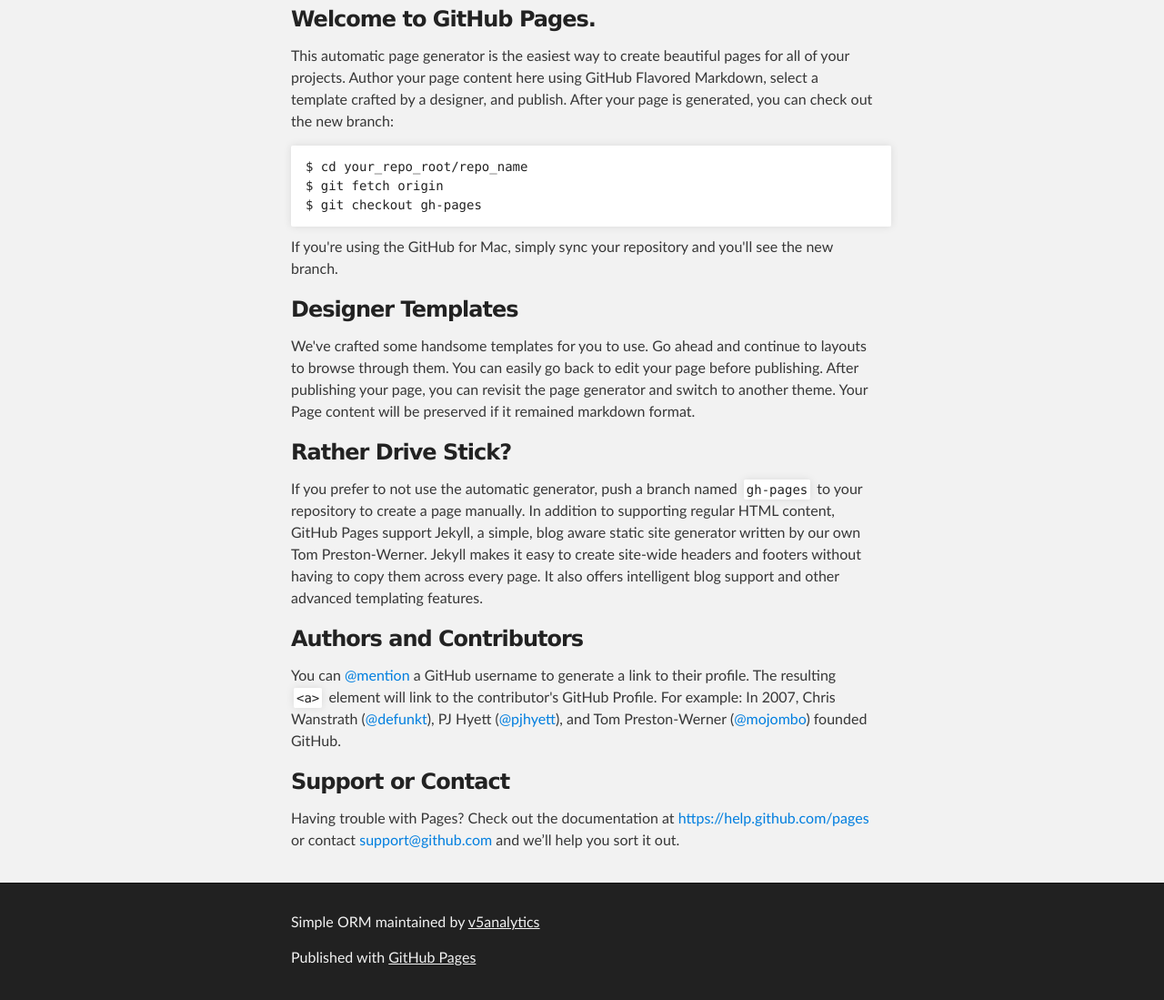
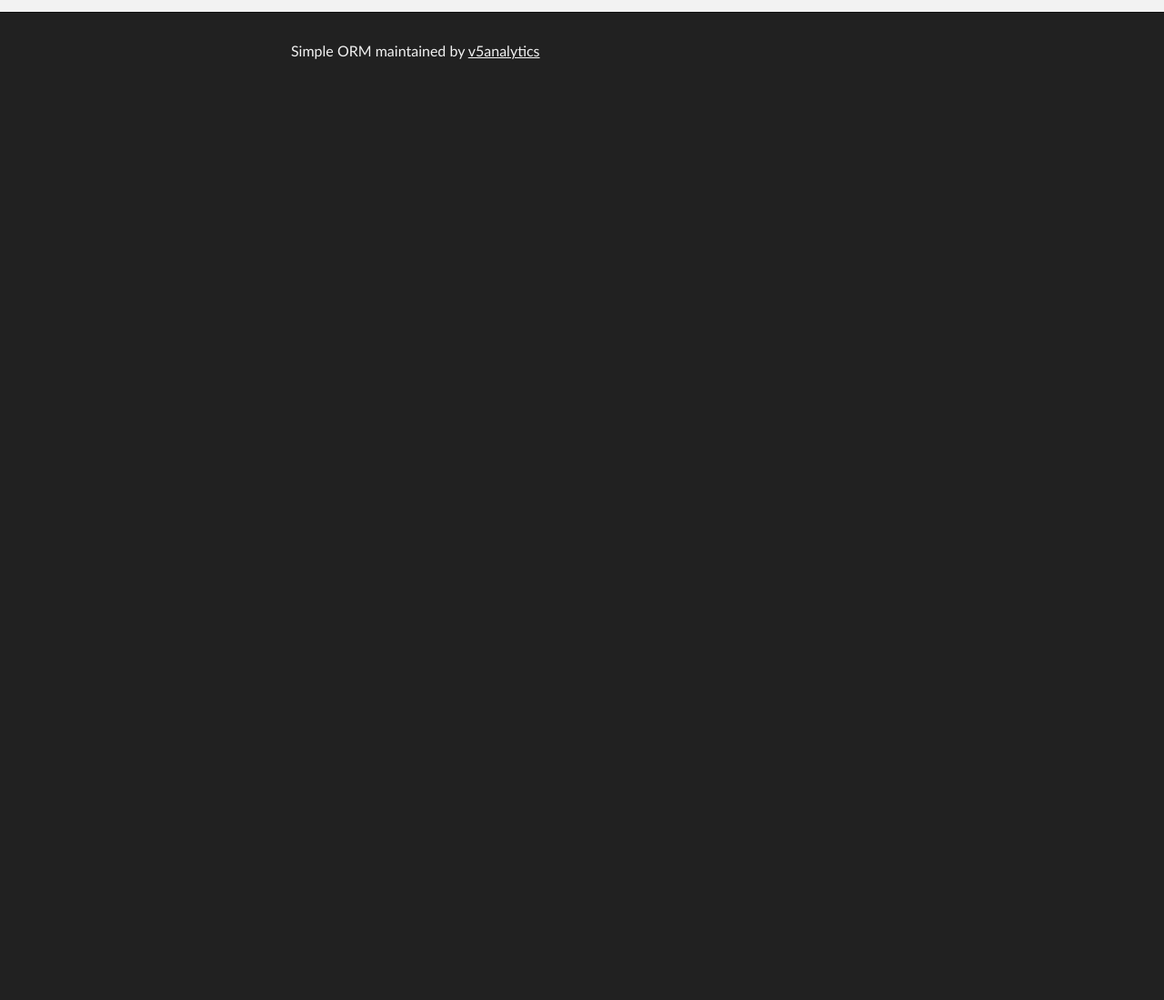
Before and after one commit to visallo/simple-orm, a plain HTML site: page index.html in a window 1280 px wide. Shown: the part 221-1320 px from the top of the page at 91% size. After the commit the page ends 800 px from the top, so only its background shows below. Drawn offline with Linux system fonts and the light colour scheme.

Commit message:
update index

```diff
--- a/index.html
+++ b/index.html
@@ -1,18 +1,13 @@
 <!DOCTYPE html>
 <html>
-
   <head>
     <meta charset='utf-8'>
     <meta http-equiv="X-UA-Compatible" content="chrome=1">
     <meta name="description" content="Simple ORM : ">
-
     <link rel="stylesheet" type="text/css" media="screen" href="stylesheets/stylesheet.css">
-
     <title>SimpleORM</title>
   </head>
-
   <body>
-
     <!-- HEADER -->
     <div id="header_wrap" class="outer">
         <header class="inner">
@@ -31,37 +26,7 @@
     <!-- MAIN CONTENT -->
     <div id="main_content_wrap" class="outer">
       <section id="main_content" class="inner">
-        <h3>
-<a id="welcome-to-github-pages" class="anchor" href="#welcome-to-github-pages" aria-hidden="true"><span class="octicon octicon-link"></span></a>Welcome to GitHub Pages.</h3>
 
-<p>This automatic page generator is the easiest way to create beautiful pages for all of your projects. Author your page content here using GitHub Flavored Markdown, select a template crafted by a designer, and publish. After your page is generated, you can check out the new branch:</p>
-
-<pre><code>$ cd your_repo_root/repo_name
-$ git fetch origin
-$ git checkout gh-pages
-</code></pre>
-
-<p>If you're using the GitHub for Mac, simply sync your repository and you'll see the new branch.</p>
-
-<h3>
-<a id="designer-templates" class="anchor" href="#designer-templates" aria-hidden="true"><span class="octicon octicon-link"></span></a>Designer Templates</h3>
-
-<p>We've crafted some handsome templates for you to use. Go ahead and continue to layouts to browse through them. You can easily go back to edit your page before publishing. After publishing your page, you can revisit the page generator and switch to another theme. Your Page content will be preserved if it remained markdown format.</p>
-
-<h3>
-<a id="rather-drive-stick" class="anchor" href="#rather-drive-stick" aria-hidden="true"><span class="octicon octicon-link"></span></a>Rather Drive Stick?</h3>
-
-<p>If you prefer to not use the automatic generator, push a branch named <code>gh-pages</code> to your repository to create a page manually. In addition to supporting regular HTML content, GitHub Pages support Jekyll, a simple, blog aware static site generator written by our own Tom Preston-Werner. Jekyll makes it easy to create site-wide headers and footers without having to copy them across every page. It also offers intelligent blog support and other advanced templating features.</p>
-
-<h3>
-<a id="authors-and-contributors" class="anchor" href="#authors-and-contributors" aria-hidden="true"><span class="octicon octicon-link"></span></a>Authors and Contributors</h3>
-
-<p>You can <a href="https://github.com/blog/821" class="user-mention">@mention</a> a GitHub username to generate a link to their profile. The resulting <code>&lt;a&gt;</code> element will link to the contributor's GitHub Profile. For example: In 2007, Chris Wanstrath (<a href="https://github.com/defunkt" class="user-mention">@defunkt</a>), PJ Hyett (<a href="https://github.com/pjhyett" class="user-mention">@pjhyett</a>), and Tom Preston-Werner (<a href="https://github.com/mojombo" class="user-mention">@mojombo</a>) founded GitHub.</p>
-
-<h3>
-<a id="support-or-contact" class="anchor" href="#support-or-contact" aria-hidden="true"><span class="octicon octicon-link"></span></a>Support or Contact</h3>
-
-<p>Having trouble with Pages? Check out the documentation at <a href="https://help.github.com/pages">https://help.github.com/pages</a> or contact <a href="mailto:support@github.com">support@github.com</a> and we’ll help you sort it out.</p>
       </section>
     </div>
 
@@ -69,11 +34,7 @@ $ git checkout gh-pages
     <div id="footer_wrap" class="outer">
       <footer class="inner">
         <p class="copyright">Simple ORM maintained by <a href="https://github.com/v5analytics">v5analytics</a></p>
-        <p>Published with <a href="https://pages.github.com">GitHub Pages</a></p>
       </footer>
     </div>
-
-
-
   </body>
 </html>
```
